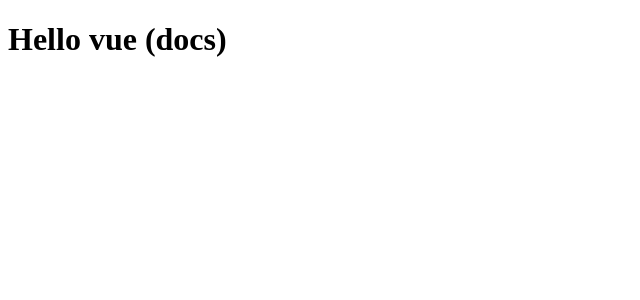
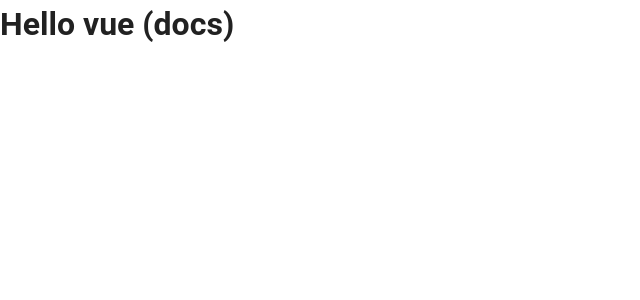
Before and after one commit to nikolay-ermolenko/vue-posts, a Vue app: page / in a window 1280 px wide. Shown: the top 300 px of the page, without its empty margins (0-640 px from the left). Built offline with nearby package versions, Linux system fonts and the light colour scheme.

Commit message:
add vuetify

```diff
--- /dev/null
+++ b/src/App.vue
@@ -0,0 +1,15 @@
+<template>
+  <v-app>
+    <h1>Hello vue (docs)</h1>
+  </v-app>
+</template>
+
+<script lang="ts">
+import Vue from 'vue'
+import Component from 'vue-class-component'
+
+@Component
+export default class App extends Vue {
+
+}
+</script>
--- a/src/main.ts
+++ b/src/main.ts
@@ -1,10 +1,13 @@
 import Vue from 'vue'
+import vuetify from '@/plugins/vuetify'
+import App from '@/App.vue'
 
 Vue.config.productionTip = false
 
 /* eslint-disable no-new */
 new Vue({
-  components: { },
+  components: { App },
+  vuetify,
   el: '#app',
-  template: '<h1>Hello vue (docs)</h1>',
+  template: '<App />',
 })
--- /dev/null
+++ b/src/plugins/vuetify.ts
@@ -0,0 +1,7 @@
+import Vue from 'vue'
+import Vuetify from 'vuetify/lib'
+
+Vue.use(Vuetify)
+
+export default new Vuetify({
+})
--- /dev/null
+++ b/src/shims-vue.d.ts
@@ -0,0 +1,5 @@
+declare module '*.vue' {
+  import Vue from 'vue';
+
+  export default Vue;
+}
--- a/tsconfig.json
+++ b/tsconfig.json
@@ -13,10 +13,12 @@
     "sourceMap": true,
     "baseUrl": ".",
     "types": [
-      "webpack-env"
+      "webpack-env",
+      "vuetify"
     ],
     "typeRoots": [
-      "./node_modules/@types"
+      "./node_modules/@types",
+      "./node_modules/vuetify/types"
     ],
     "paths": {
       "@/*": [
--- a/vue.config.js
+++ b/vue.config.js
@@ -1,5 +1,8 @@
 module.exports = {
   runtimeCompiler: true,
   publicPath: './',
-  outputDir: 'docs'
+  outputDir: 'docs',
+  transpileDependencies: [
+    'vuetify',
+  ],
 };
```
Also changed, not shown: package.json (+8 -2 lines), 2 other files (tests, documents, lock files or other folders).
